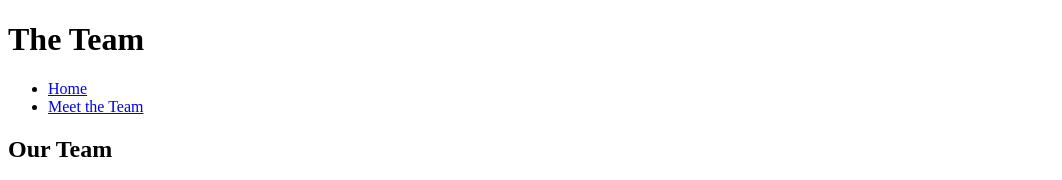
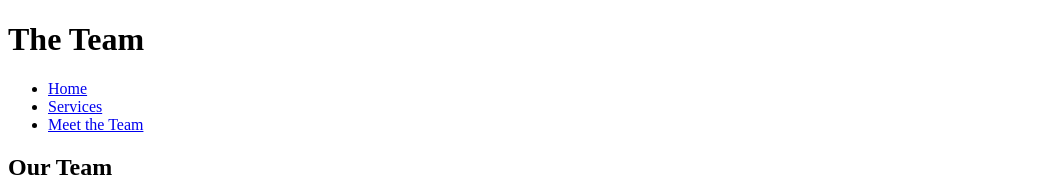
Before and after one commit to Kenedy4/project1, a plain HTML site: page meetteam.html in a window 1280 px wide. Shown: the top 180 px of the page, without its empty margins (0-1062 px from the left). Drawn offline with Linux system fonts and the light colour scheme.

Commit message:
Added some structure code1.

```diff
--- a/meetteam.html
+++ b/meetteam.html
@@ -12,6 +12,9 @@
             <ul>
                 <li>
                     <a href="/index.html">Home</a>
+                </li>
+                <li>
+                    <a href="/services.html">Services</a>
                 </li>
                 <li>
                     <a href="#">Meet the Team</a>
```
Also changed, not shown: index.html (+1 -1 lines).
